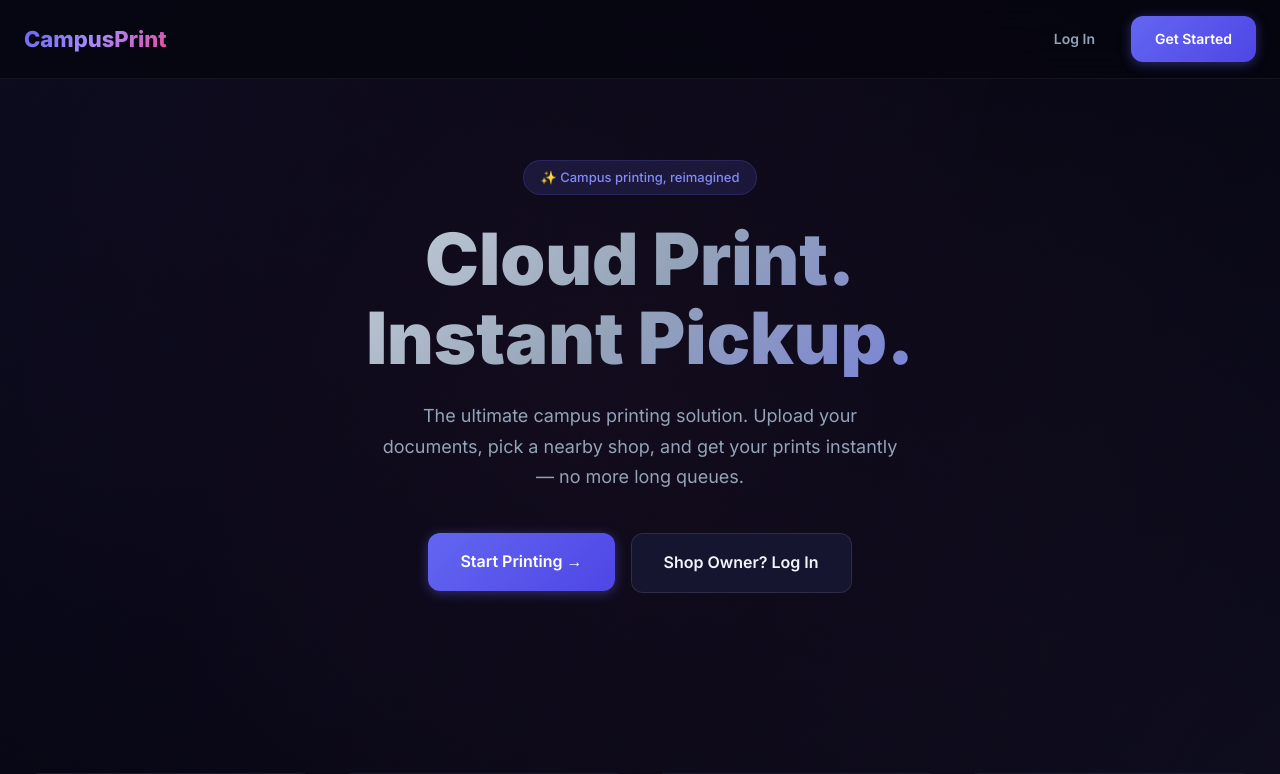
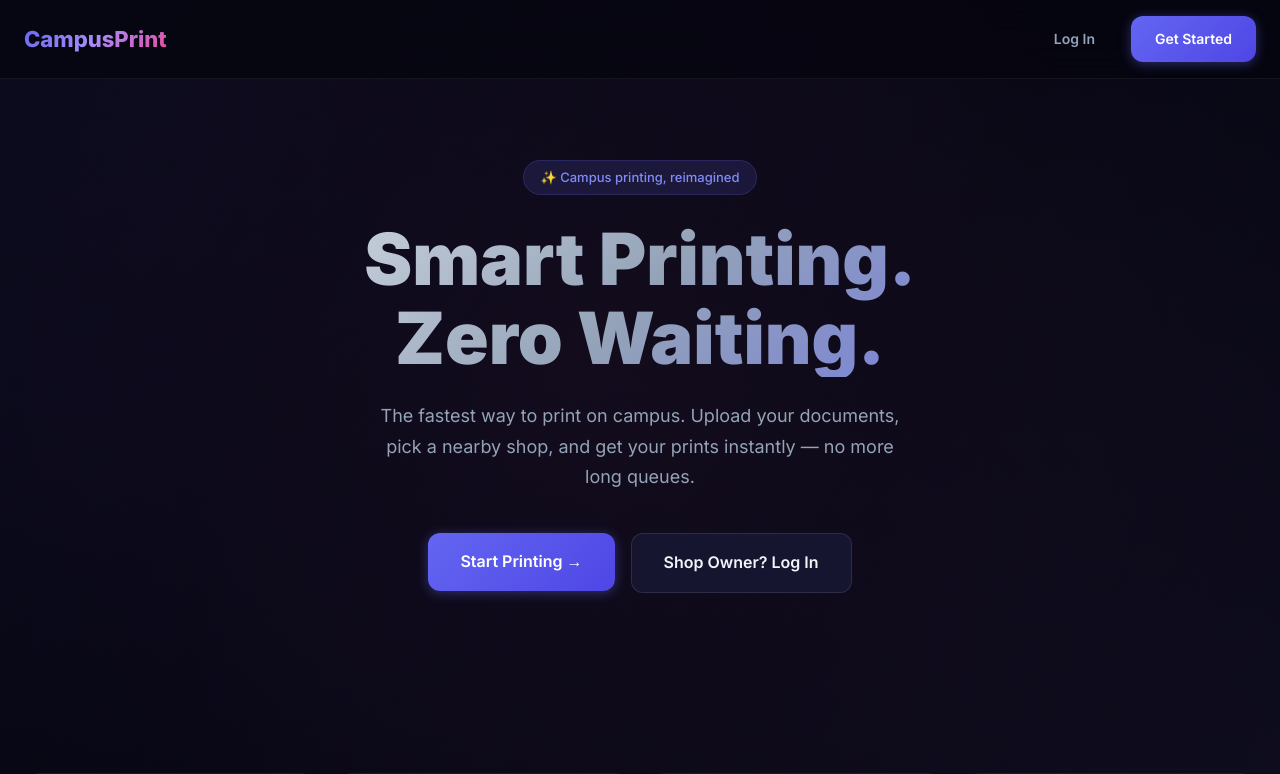
Before and after one commit to Jwjah/container, a Next.js app in the folder client/: page / in a window 1280 px wide. Shown: the top 774 px of the page. Built offline with nearby package versions, Linux system fonts and the light colour scheme; no server answers.

Commit message:
design: update landing page hero text

```diff
--- a/client/src/app/page.tsx
+++ b/client/src/app/page.tsx
@@ -97,7 +97,7 @@ export default function LandingPage() {
               background: 'linear-gradient(135deg, #f1f5f9 0%, #94a3b8 50%, #6366f1 100%)',
               WebkitBackgroundClip: 'text', WebkitTextFillColor: 'transparent',
             }}>
-              Cloud Print.<br />Instant Pickup.
+              Smart Printing.<br />Zero Waiting.
             </h1>
 
             <motion.p
@@ -109,7 +109,7 @@ export default function LandingPage() {
                 margin: '0 auto 40px', lineHeight: 1.7,
               }}
             >
-              The ultimate campus printing solution. Upload your documents,
+              The fastest way to print on campus. Upload your documents,
               pick a nearby shop, and get your prints instantly — no more long queues.
             </motion.p>
 
```
